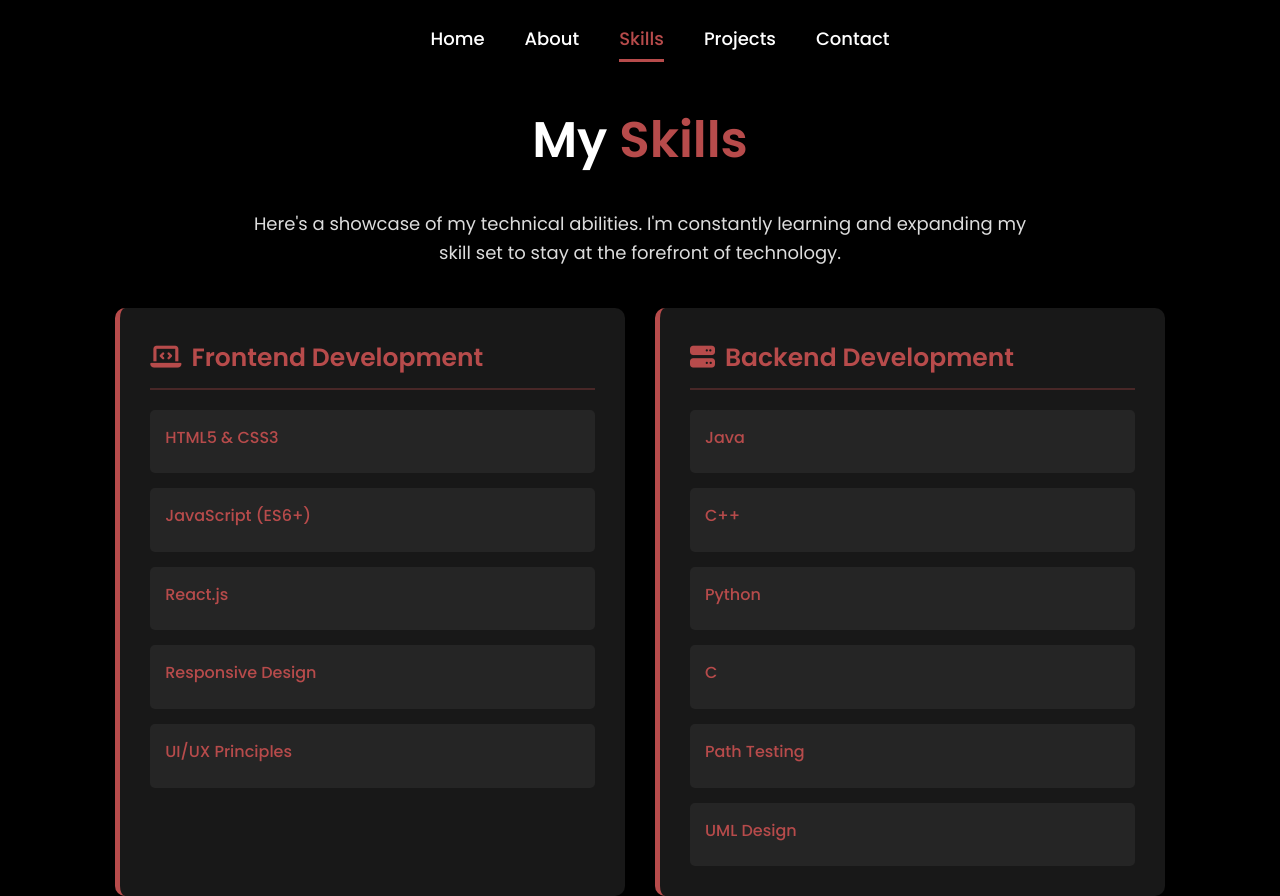
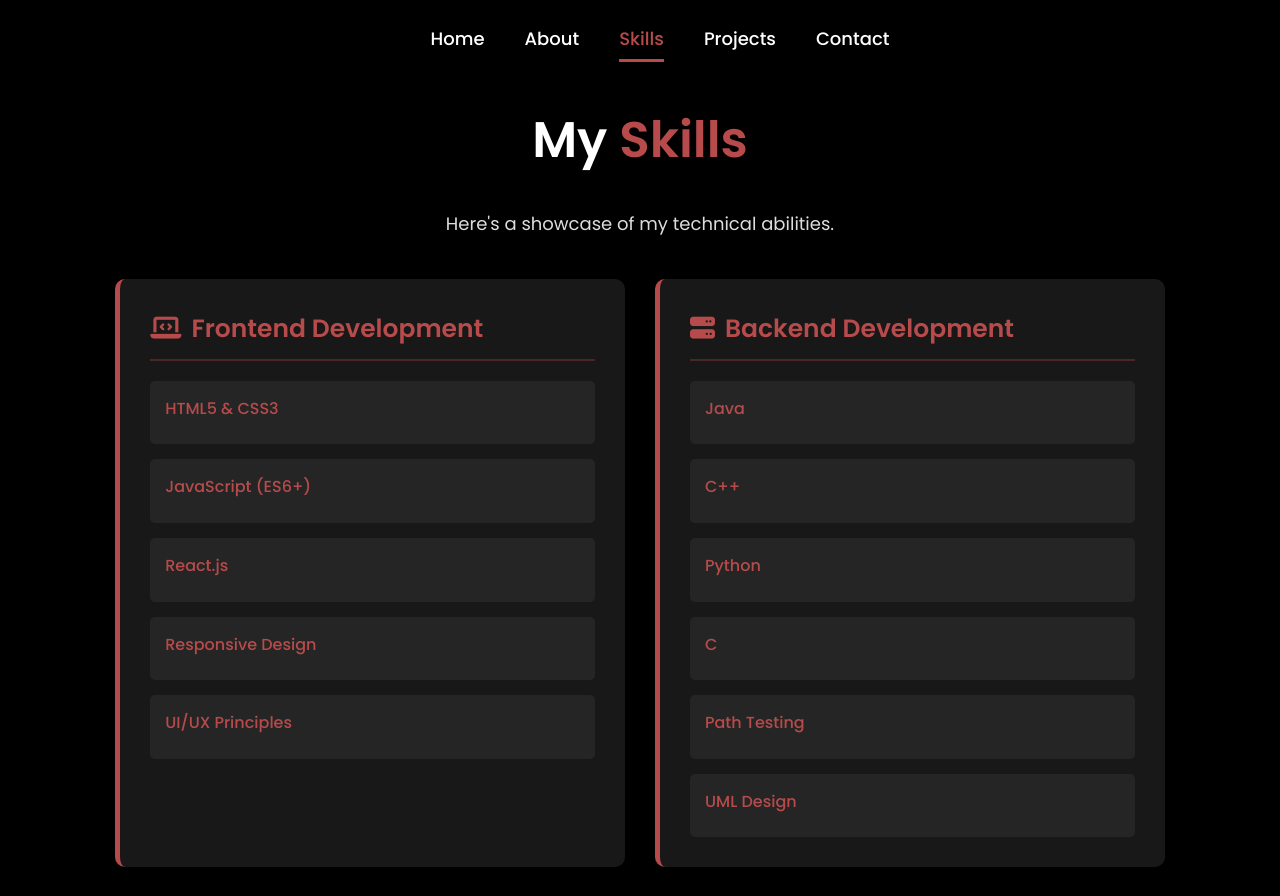
Before and after one commit to MeeladDRahimi/MeeladDRahimi.github.io, a plain HTML site: page pages/skills.html in a window 1280 px wide. Shown: the top 896 px of the page. Drawn offline with Linux system fonts and the light colour scheme.

Commit message:
minor change

```diff
--- a/pages/skills.html
+++ b/pages/skills.html
@@ -34,7 +34,7 @@
     <h2 class="section-title">My <span>Skills</span></h2>
 
     <div class="skills-intro">
-        <p>Here's a showcase of my technical abilities. I'm constantly learning and expanding my skill set to stay at the forefront of technology.</p>
+        <p>Here's a showcase of my technical abilities.</p>
     </div>
 
     <div class="skills-container">
```
